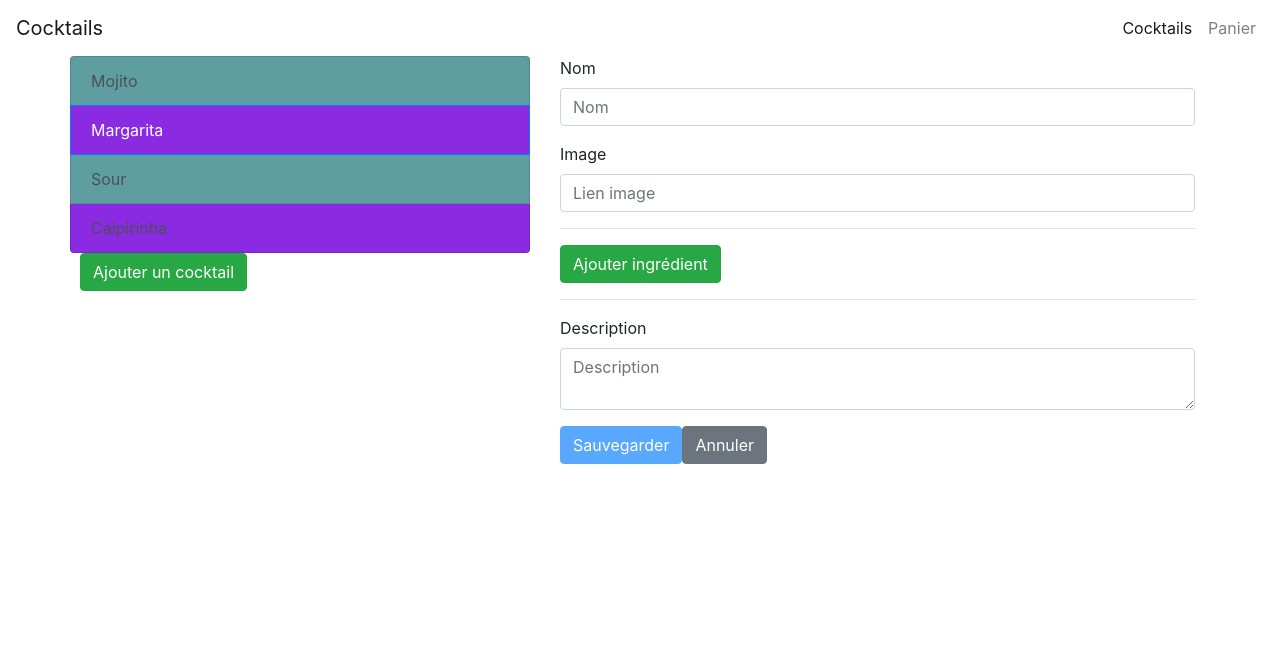
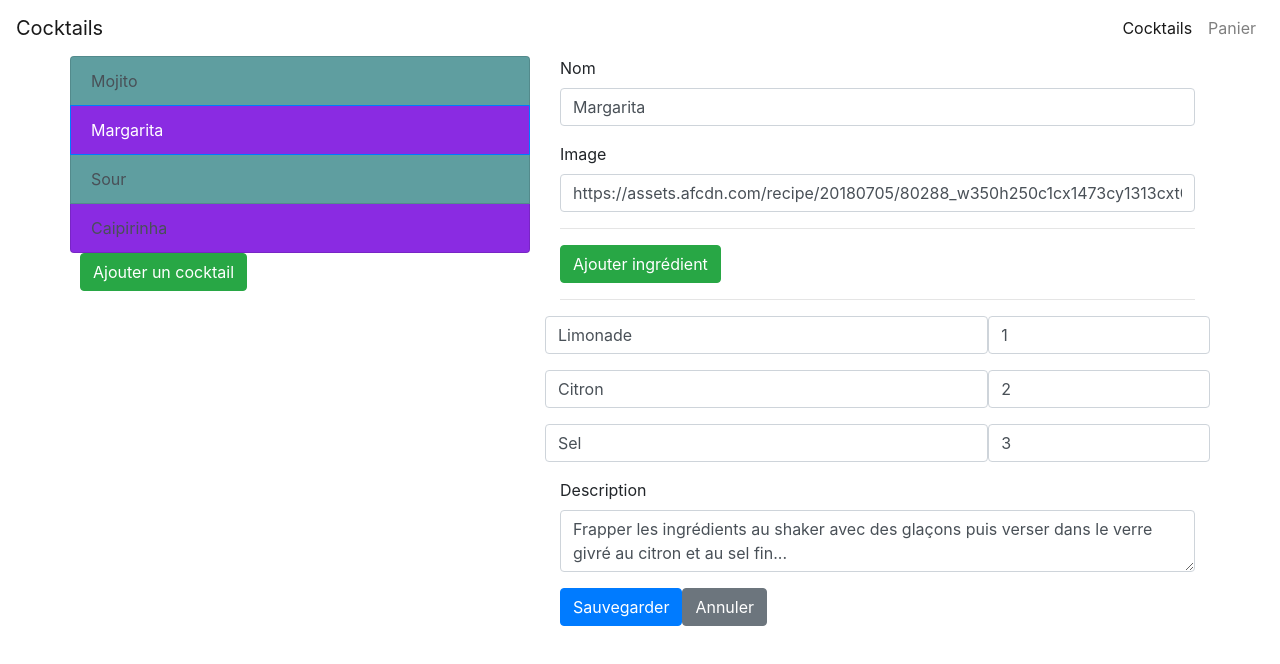
Before and after one commit to benga3/angular, an Angular app: page /cocktails/1/edit in a window 1280 px wide. Shown: the top 664 px of the page. Built offline with nearby package versions, Linux system fonts and the light colour scheme.

Commit message:
Ajout de l'edition du cocktail

```diff
--- a/src/app/cocktails-container/cocktail-edit/cocktail-edit.component.ts
+++ b/src/app/cocktails-container/cocktail-edit/cocktail-edit.component.ts
@@ -2,6 +2,8 @@ import { Component, OnInit } from '@angular/core';
 import {FormBuilder, FormGroup, Validators, FormArray} from '@angular/forms'
 import { CocktailService } from 'src/app/shared/services/cocktail.service';
 import { Cocktail } from 'src/app/shared/models/cocktail.model';
+import { ActivatedRoute, ParamMap } from '@angular/router';
+import { Ingredient } from 'src/app/shared/models/Ingredient.model';
 
 @Component({
   selector: 'app-cocktail-edit',
@@ -11,15 +13,44 @@ import { Cocktail } from 'src/app/shared/models/cocktail.model';
 export class CocktailEditComponent implements OnInit {
   cocktailForm:FormGroup;
   cocktail:Cocktail;
-  constructor(private fb:FormBuilder, private cocktailService:CocktailService) { }
+  index:number;
+  constructor(
+    private fb:FormBuilder,
+    private cocktailService:CocktailService,
+    private activatedRoute:ActivatedRoute
+    ) { }
 
   ngOnInit(): void {
+
+
+      this.activatedRoute.paramMap.subscribe((params: ParamMap) => {
+        if(params.get('index')) {
+          this.index = Number(params.get('index'));
+          this.cocktail = this.cocktailService.getCocktail(params.get('index'));
+          this.initForm(this.cocktail);
+        } else {
+          this.initForm();
+          console.log("No cocktail");
+        }
+      });
+
+
+  }
+
+
+  initForm(cocktail = {name:'', img: '', desc:'', ingredients:[]}){
     this.cocktailForm = this.fb.group({
-      name:['', Validators.required],
-      img:['',Validators.required],
-      desc: ['', Validators.minLength],
-      ingredients: this.fb.array([])
+      name:[cocktail.name, Validators.required],
+      img:[cocktail.img,Validators.required],
+      desc: [cocktail.desc, Validators.minLength],
+      ingredients: this.fb.array(cocktail.ingredients.map( (engredient:Ingredient) => this.fb.group(
+        {
+          name: engredient.name,
+          quantity:engredient.quantity
+        }
+        )))
     })
+
   }
 
   public createCocktail(){
@@ -29,7 +60,7 @@ export class CocktailEditComponent implements OnInit {
   }
 
   addIngredient():void{
-    (<FormArray>this.cocktailForm.get('ingredients')).push(this.fb.group({
+    ( this.cocktailForm.get('ingredients') as FormArray).push(this.fb.group({
       name:['', Validators.required],
       quantity: ['',Validators.required]
     }))
--- a/src/app/cocktails-container/cocktails-details/cocktails-details.component.html
+++ b/src/app/cocktails-container/cocktails-details/cocktails-details.component.html
@@ -19,7 +19,7 @@
 
 <hr/>
 <div class="row">
-  <button routerLink='new' type="button" class="btn btn-success">
+  <button [routerLink]="getUrl()" type="button" class="btn btn-success">
     Editer le cocktail
   </button>
   <button type="button" (click)="addPanier(cocktail.ingredients)" class="btn btn-primary ml-auto">
--- a/src/app/cocktails-container/cocktails-details/cocktails-details.component.ts
+++ b/src/app/cocktails-container/cocktails-details/cocktails-details.component.ts
@@ -11,6 +11,7 @@ import { ActivatedRoute, ParamMap } from '@angular/router';
   styleUrls: ['./cocktails-details.component.css']
 })
 export class CocktailsDetailsComponent implements OnInit {
+  private index:number;
   constructor(
     private cocktailService:CocktailService,
     private panierService:PanierService,
@@ -25,9 +26,10 @@ export class CocktailsDetailsComponent implements OnInit {
 
       this.activatedRoute.paramMap.subscribe((params:ParamMap) =>{
         if (params.get('index')) {
-
+          this.index = Number(params.get('index'));
           this.cocktail = this.cocktailService.getCocktail(params.get('index'))
         } else {
+          this.index = 0;
           this.cocktail = this.cocktailService.getCocktail('0')
         }
       })
@@ -37,4 +39,10 @@ export class CocktailsDetailsComponent implements OnInit {
       this.panierService.addIngredients(ingredients);
   }
 
+  getUrl() {
+    return '/cocktails/' + this.index + '/edit';
+  }
+
+
+
 }
--- a/src/app/cocktails-container/cocktails-list/cocktails-list.component.html
+++ b/src/app/cocktails-container/cocktails-list/cocktails-list.component.html
@@ -12,7 +12,7 @@
     </div>
     <hr>
     <div class="row" style="margin-left: 10px;">
-        <button class="btn btn-success">
+        <button routerLink="new" class="btn btn-success">
             Ajouter un cocktail
         </button>
     </div>
```
